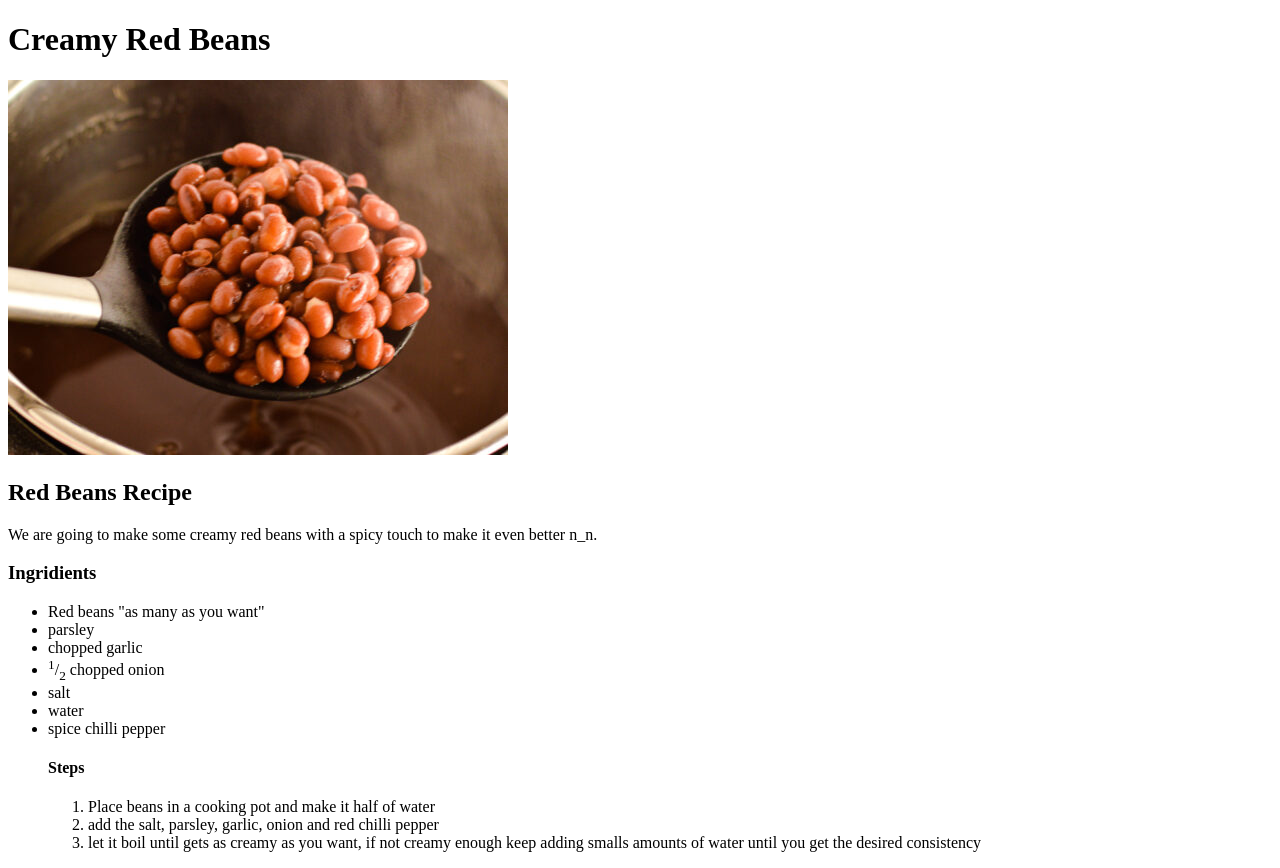
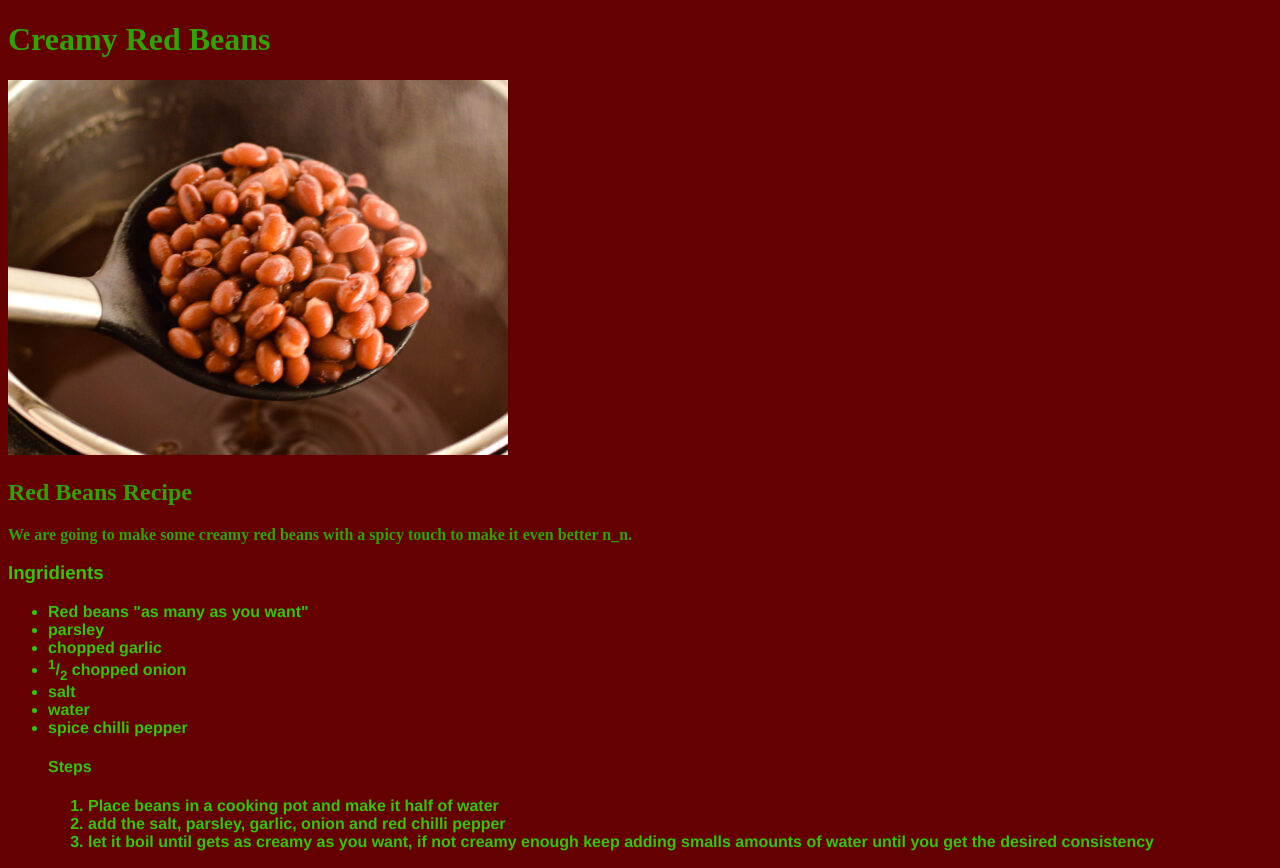
Before and after one commit to segasata/odin-recipes, a plain HTML site: page recipes/redbeans/redbeans.html in a window 1280 px wide. Drawn offline with Linux system fonts and the light colour scheme.

Commit message:
Added some basic css style

```diff
--- /dev/null
+++ b/recipes/mangojuice/style.css
@@ -0,0 +1,19 @@
+body {
+    background-color: yellow;
+}
+
+h1 {
+    color: orange;
+    font-size: 32px;
+}
+
+p {
+    font-size: 24px;
+    color: green;
+    font-weight: bold;
+}
+
+.ingredients {
+    font-weight: bold;
+    font-family: 'Courier New', Courier, monospace;
+}
--- a/recipes/redbeans.html
+++ b/recipes/redbeans/redbeans.html
@@ -3,18 +3,19 @@
     <head>
         <meta charset="UTF-8">
         <title>Creamy Red Beans</title>
+        <link rel="stylesheet" href="style.css">
     </head>
 <body>
-    <h1>Creamy Red Beans</h1>
+    <h1 class="greenie">Creamy Red Beans</h1>
 
     <img src="imgs/redbeans.jpg" alt="A spoonful of red beans">
 
-    <h2>Red Beans Recipe</h2>
+    <h2 class="greenie">Red Beans Recipe</h2>
 
-    <p>We are going to make some creamy red beans with a spicy touch to make it even better n_n.</p>
+    <p class="greenie">We are going to make some creamy red beans with a spicy touch to make it even better n_n.</p>
 
-    <h3>Ingridients</h3>
-    <ul>
+    <h3 class="greennice">Ingridients</h3>
+    <ul class="greennice">
         <li>Red beans "as many as you want"</li>
         <li>parsley</li>
         <li>chopped garlic</li>
@@ -23,9 +24,9 @@
         <li>water</li>
         <li>spice chilli pepper</li>
 
-        <h4>Steps</h4>
+        <h4 class="greennice">Steps</h4>
 
-        <ol>
+        <ol class="greennice">
             <li>Place beans in a cooking pot and make it half of water</li>
             <li>add the salt, parsley, garlic, onion and red chilli pepper</li>
             <li>let it boil until gets as creamy as you want, if not creamy enough keep adding smalls amounts of water until you get the desired consistency</li>
--- /dev/null
+++ b/recipes/redbeans/style.css
@@ -0,0 +1,15 @@
+body {
+    background-color: rgb(100, 0, 0);
+}
+
+.greenie {
+    color: rgb(48, 163, 3);
+    font-weight: bold;
+}
+
+
+.greennice {
+    color: rgb(52, 196, 8);
+    font-weight: bold;
+    font-family: 'Franklin Gothic Medium', 'Arial Narrow', Arial, sans-serif;
+}
--- /dev/null
+++ b/recipes/whiterice/styles.css
@@ -0,0 +1,14 @@
+body {
+    background-color: rgb(137, 228, 197);
+}
+
+.bluish {
+    color: rgb(16, 74, 124);
+    font-family: 'Lucida Sans', 'Lucida Sans Regular', 'Lucida Grande', 'Lucida Sans Unicode', Geneva, Verdana, sans-serif;
+}
+
+.blueice {
+    color: rgb(79, 79, 231);
+    font-weight: bold;
+    font-family: 'Times New Roman', Times, serif;
+}
--- /dev/null
+++ b/style.css
@@ -0,0 +1,13 @@
+body {
+    background-color: rgb(238, 193, 139);
+}
+
+h1 {
+    font-weight: 1000;
+    font-family: Cambria, Cochin, Georgia, Times, 'Times New Roman', serif;
+}
+
+ul {
+    font-weight: bold;
+    font-family: Impact, Haettenschweiler, 'Arial Narrow Bold', sans-serif;
+}
```
Also changed, not shown: index.html (+4 -3 lines), recipes/mangojuice/mangojuice.html (renamed from recipes/mangojuice.html, +4 -3 lines), recipes/whiterice/whiterice.html (renamed from recipes/whiterice.html, +8 -7 lines), recipes/mangojuice/imgs/mandowllppr.jpg (added), recipes/mangojuice/imgs/mangojuice.jpg (renamed from recipes/imgs/mangojuice.jpg), recipes/redbeans/imgs/redbeans.jpg (renamed from recipes/imgs/redbeans.jpg), recipes/whiterice/imgs/whiterice.jpg (renamed from recipes/imgs/whiterice.jpg), 1 other file.
